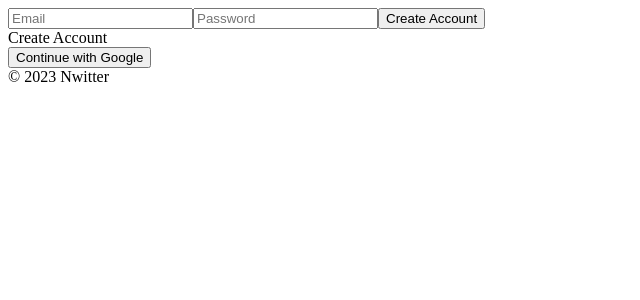
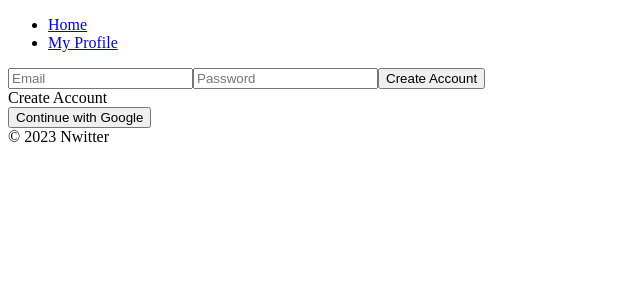
Before and after one commit to silver0ss/nwitter, a React (Create React App) app: page / in a window 1280 px wide. Shown: the top 300 px of the page, without its empty margins (0-640 px from the left). Built offline with nearby package versions, Linux system fonts and the light colour scheme; no server answers.

Commit message:
2.1 Google Login & Logout

```diff
--- /dev/null
+++ b/src/components/Navigation.js
@@ -0,0 +1,17 @@
+import React from "react";
+import { Link } from "react-router-dom";
+
+const Navigation = () => (
+  <nav>
+    <ul>
+      <li>
+        <Link to="/">Home</Link>
+      </li>
+      <li>
+        <Link to="/profile">My Profile</Link>
+      </li>
+    </ul>
+  </nav>
+);
+
+export default Navigation;
--- a/src/components/Router.js
+++ b/src/components/Router.js
@@ -2,17 +2,24 @@
 import { HashRouter as Router, Route, Routes } from "react-router-dom";
 import Auth from "routes/Auth";
 import Home from "routes/Home";
+import Navigation from "components/Navigation";
+import Profile from "routes/Profile";
 
 const AppRouter = ({ isLoggedIn }) => {
   return (
     <Router>
+      {/* {isLoggedIn && <Navigation />} */}
+      <Navigation />
       <Routes>
         {isLoggedIn ? (
           <>
             <Route exact path="/" element={<Home />}></Route>
+            <Route exact path="/profile" element={<Profile />}></Route>
           </>
         ) : (
-          <Route exact path="/" element={<Auth />}></Route>
+          <>
+            <Route exact path="/" element={<Auth />}></Route>
+          </>
         )}
       </Routes>
     </Router>
--- a/src/routes/Auth.js
+++ b/src/routes/Auth.js
@@ -1,7 +1,9 @@
 import {
+  GoogleAuthProvider,
   createUserWithEmailAndPassword,
   getAuth,
   signInWithEmailAndPassword,
+  signInWithPopup,
 } from "firebase/auth";
 import React, { useState } from "react";
 
@@ -56,6 +58,12 @@
     }
   };
   const toggleAccount = () => setnewAccount((prev) => !prev);
+  const googleLogInClick = async () => {
+    const provider = new GoogleAuthProvider();
+    const auth = getAuth();
+    const data = await signInWithPopup(auth, provider);
+    console.log(data);
+  };
   return (
     <div>
       <form onSubmit={onSubmit}>
@@ -86,7 +94,7 @@
         {newAccount ? "Create Account" : "Sign In"}
       </span>
       <div>
-        <button>Continue with Google</button>
+        <button onClick={googleLogInClick}>Continue with Google</button>
       </div>
     </div>
   );
--- a/src/routes/Profile.js
+++ b/src/routes/Profile.js
@@ -1,4 +1,18 @@
+import { getAuth } from "firebase/auth";
 import React from "react";
+import { useNavigate } from "react-router-dom";
 
-const Profile = () => <span>Profile</span>;
+const Profile = () => {
+  const navigate = useNavigate();
+  const onLogOutClik = () => {
+    const auth = getAuth();
+    auth.signOut();
+    navigate("/");
+  };
+  return (
+    <>
+      <button onClick={onLogOutClik}>Log Out</button>
+    </>
+  );
+};
 export default Profile;
```
